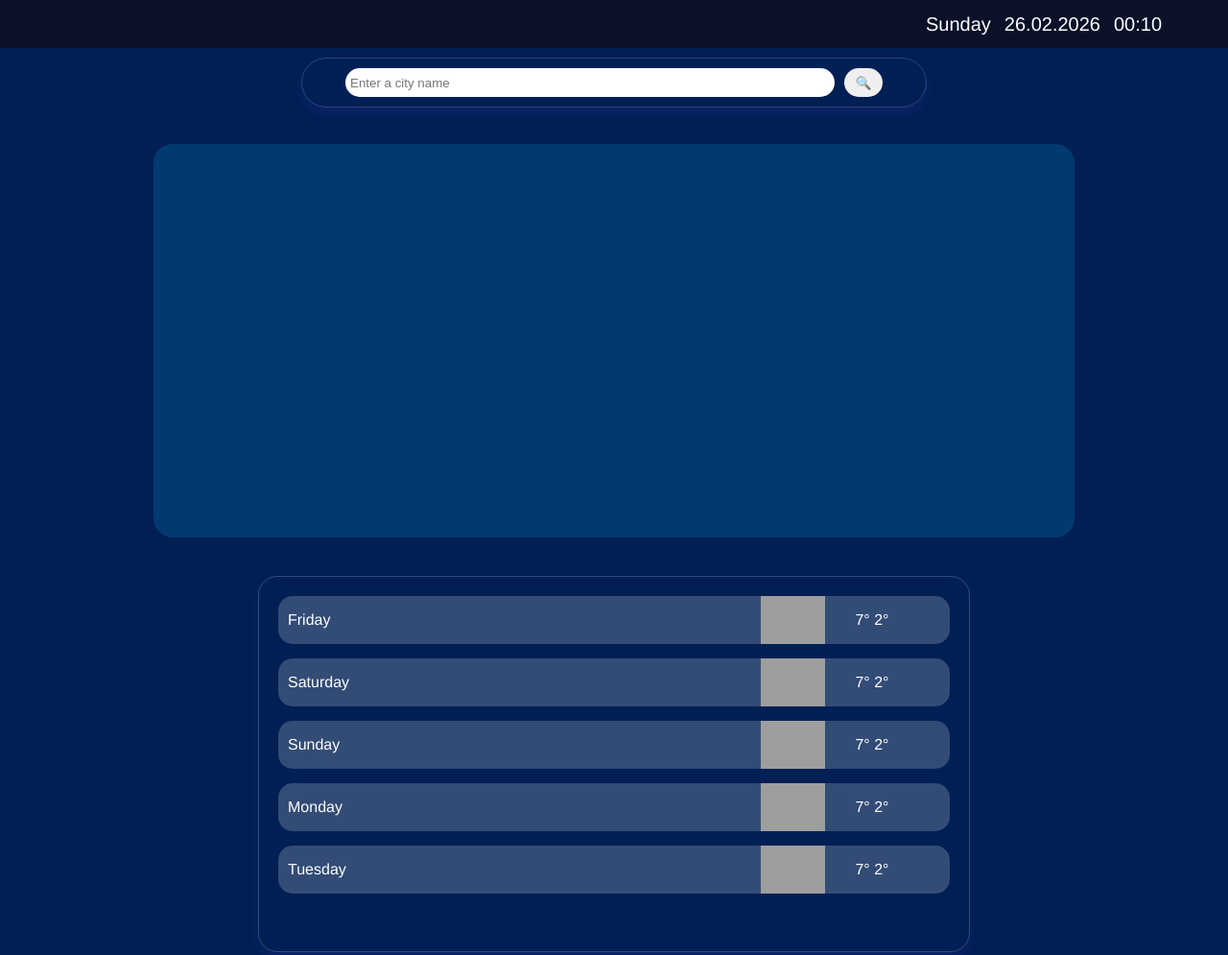
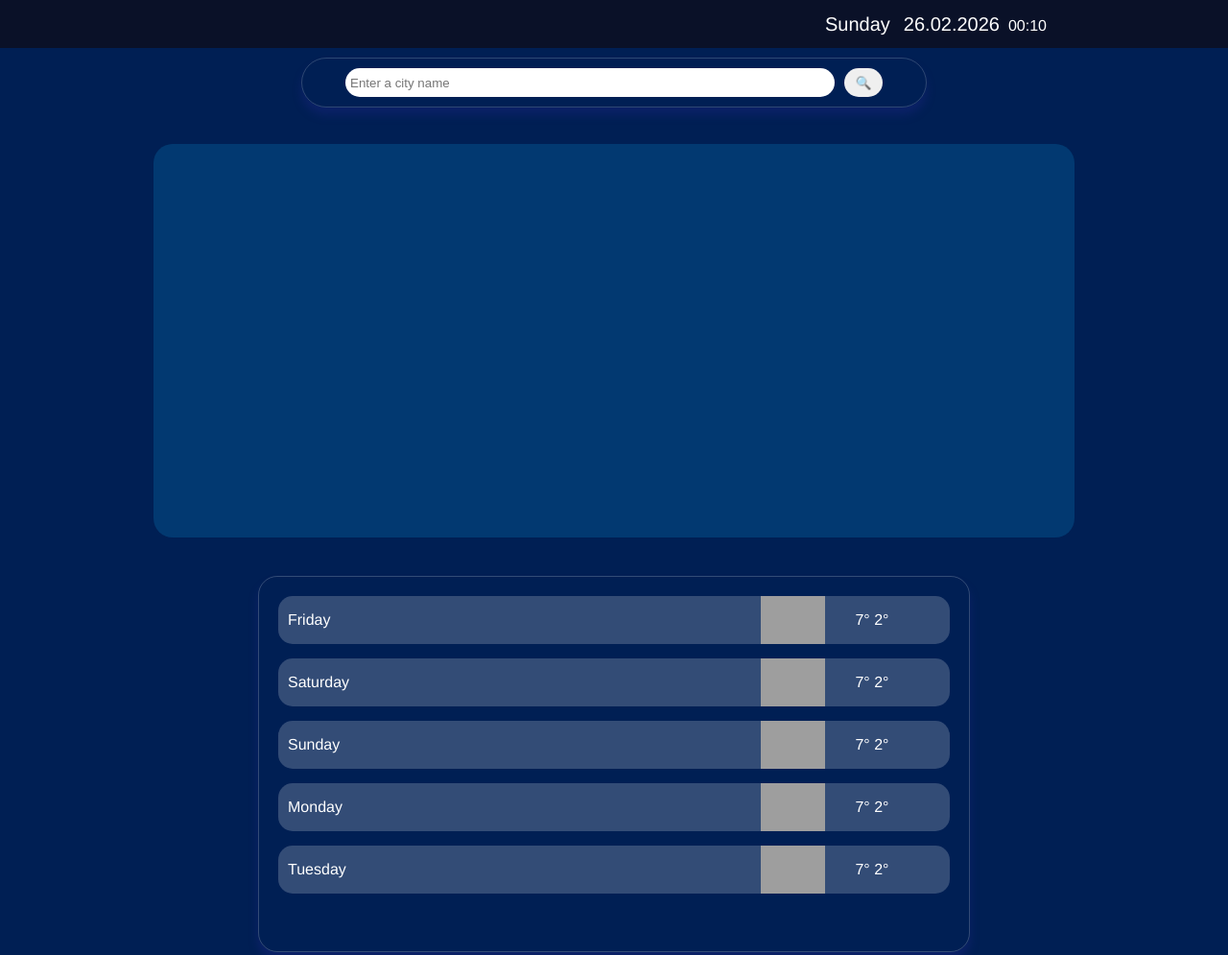
Before and after one commit to sonieez/Weather-App, a plain HTML site: page index.html in a window 1280 px wide. Shown: the top 995 px of the page at 96% size. Drawn offline with nearby package versions, Linux system fonts and the light colour scheme; grey boxes are pictures that could not be loaded.

Commit message:
Adjust layout and styles in weather.css

```diff
--- a/weather.css
+++ b/weather.css
@@ -2,6 +2,7 @@ body{
   background-color: rgb(0, 31, 84);
   height: 3000px;
   margin: 0;
+  /*background: linear-gradient(to bottom, #4facfe, #00f2fe);*/
 }
 .webpage{
   display: flex;
@@ -94,14 +95,17 @@ body{
   padding-left: 10px;
   padding-right: 10px;
   display: grid;
-  grid-template-columns: 3fr 1fr;
+  grid-template-columns: 2fr 1fr;
   align-items: center;
   justify-content: space-between;
-
 }
 p{
   color: white;
   font-family: 'Franklin Gothic Medium', 'Arial Narrow', Arial, sans-serif;
+}
+.current-time{
+  display: flex;
+  flex-direction: row;
 }
 .city-name, .country-name, .current-day, .current-date, .current-time{
   margin: 0;
@@ -115,7 +119,7 @@ p{
 .country-name{
   font-size: 15px;
 }
-.current-day, .current-date, .current-time{
+.current-day, .current-date{
   font-size: 20px;
   margin-left: 10px;
 }
```
